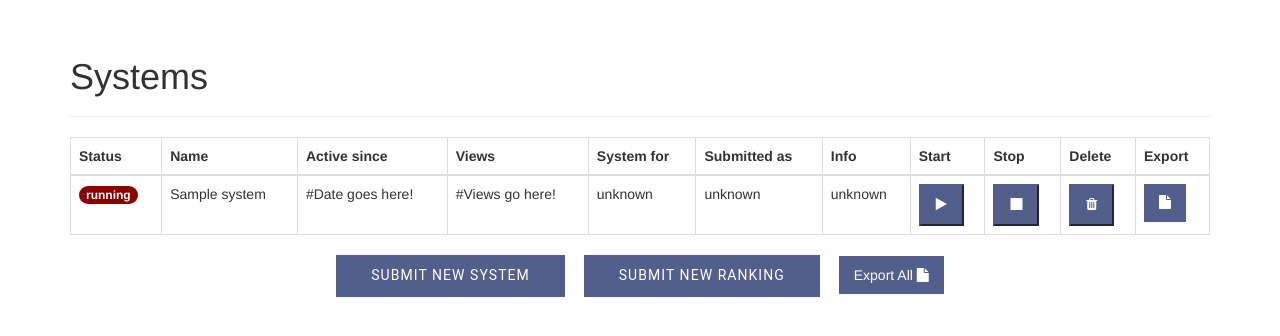
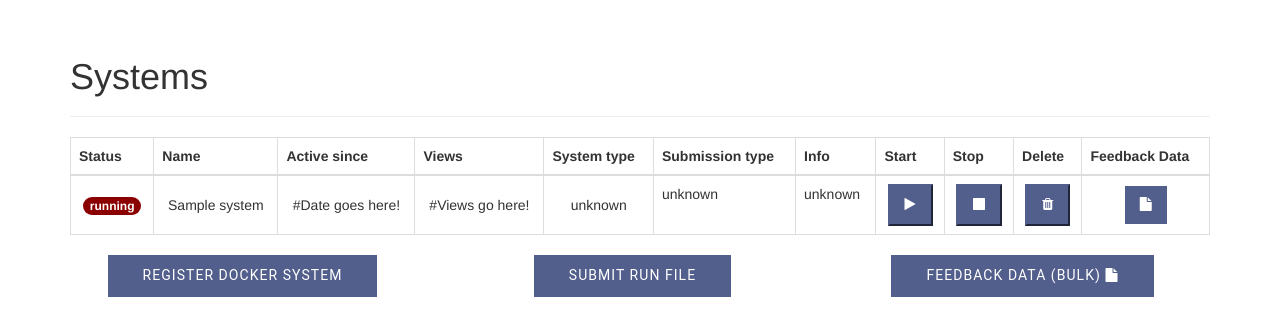
Before and after one commit to stella-project/stella-server, a Flask app: page /systems in a window 1280 px wide. Shown: the part 55-391 px from the top of the page. Run offline with Flask 2, Linux system fonts and the light colour scheme; a user stored in the database is signed in; tables that the repository leaves empty hold one stand-in row (values such as "Sample post"); some libraries are stand-ins or nearby versions.

Commit message:
update systems overview

```diff
--- a/web/app/templates/systems.html
+++ b/web/app/templates/systems.html
@@ -19,15 +19,15 @@
             <th scope="col">Name</th>
             <th scope="col">Active since</th>
             <th scope="col">Views</th>
-            <th scope="col">System for</th>
-            <th scope="col">Submitted as</th>
+            <th scope="col">System type</th>
+            <th scope="col">Submission type</th>
             <th scope="col">Info</th>
             {% if current_user.role.name != 'Participant' %}
                 <th scope="col">Start</th>
                 <th scope="col">Stop</th>
             {% endif %}
             <th scope="col">Delete</th>
-            <th scope="col">Export</th>
+            <th scope="col">Feedback Data</th>
         </tr>
         </thead>
         <tbody>
@@ -36,19 +36,19 @@
         {% for i in systems %}
             <tr>
                 {% if i.status == 'running' %}
-                    <td scope="row"><span class="badge badge-success">running</span></td>
+                    <td scope="row" style="text-align: center; vertical-align: middle;"><span class="badge badge-success">running</span></td>
                 {% elif i.status == 'submitted' %}
-                    <td scope="row"><span class="badge badge-secondary">submitted</span></td>
+                    <td scope="row" style="text-align: center; vertical-align: middle;"><span class="badge badge-secondary">submitted</span></td>
                 {% elif i.status == 'error' %}
-                    <td scope="row"><span class="badge badge-danger">error</span></td>
+                    <td scope="row" style="text-align: center; vertical-align: middle;"><span class="badge badge-danger">error</span></td>
                 {% else %}
-                    <td scope="row"><span class="badge badge-danger">running</span></td>
+                    <td scope="row" style="text-align: center; vertical-align: middle;"><span class="badge badge-danger">running</span></td>
                 {% endif %}
 
-                <td>{{ i.name  | replace("_"," ") }}</td>
-                <td>#Date goes here!</td>
-                <td>#Views go here!</td>
-                <td>
+                <td style="text-align: center; vertical-align: middle;">{{ i.name  | replace("_"," ") }}</td>
+                <td style="text-align: center; vertical-align: middle;">#Date goes here!</td>
+                <td style="text-align: center; vertical-align: middle;">#Views go here!</td>
+                <td style="text-align: center; vertical-align: middle;">
                     {% if i.type == 'RANK' %}
                         Ranking
                     {% elif i.type == 'REC' %}
@@ -59,30 +59,30 @@
                 </td>
 
                 {% if i.submitted == 'TREC' %}
-                    <td>TREC file</td>
-                    <td><a href="{{ url_for('main.downloadTREC', filename=i.url) }}" class="btnTable" role="button"
+                    <td style="text-align: center; vertical-align: middle;">TREC file</td>
+                    <td style="text-align: center; vertical-align: middle;"><a href="{{ url_for('main.downloadTREC', filename=i.url) }}" class="btnTable" role="button"
                        aria-disabled="true"><i class="fa fa-file"></i></a></td>
                 {% elif i.submitted == 'DOCKER' %}
-                    <td>Docker Container</td>
-                    <td><a href="{{ i.url }}">GitHub</a></td>
+                    <td style="text-align: center; vertical-align: middle;">Docker Container</td>
+                    <td style="text-align: center; vertical-align: middle;"><a href="{{ i.url }}">GitHub</a></td>
                 {% else %}
                     <td>unknown</td>
                     <td>unknown</td>
                 {% endif %}
 
                 {% if current_user.role.name != 'Participant' %}
-                    <td>
+                    <td style="text-align: center; vertical-align: middle;">
                         <button class="btnTable"><i class="fa fa-play"></i></button>
                     </td>
-                    <td>
+                    <td style="text-align: center; vertical-align: middle;">
                         <button class="btnTable"><i class="fa fa-stop"></i></button>
                     </td>
                 {% endif %}
-                <td>
+                <td style="text-align: center; vertical-align: middle;">
                     <button class="btnTable"><i class="fa fa-trash"></i></button>
                 </td>
-                <td>
-                    <a href="{{ url_for('main.download', system=i.id) }}" class="btnTable" role="button"
+                <td style="text-align: center; vertical-align: middle;">
+                    <a href="{{ url_for('main.download', system_id=i.id) }}" class="btnTable" role="button"
                        aria-disabled="true"><i class="fa fa-file"></i></a>
                 </td>
             </tr>
@@ -93,15 +93,19 @@
     </table>
 
     <div class="row border">
-        <div class="col-md-12 text-center">
+        <div class="col-md-4 text-center">
             <button type="button" class="btn btn-primary btn-lg" data-toggle="modal" data-target="#ModalContainer">
-                submit new system
+                register docker system
             </button>
+        </div>
+        <div class="col-md-4 text-center">
             <button type="button" class="btn btn-primary btn-lg" data-toggle="modal" data-target="#ModalTREC">
-                submit new ranking
+                submit run file
             </button>
-            <a href="{{ url_for('main.downloadAll') }}" class="btnTable" role="button"
-               aria-disabled="true">Export All <i class="fa fa-file"></i></a>
+        </div>
+        <div class="col-md-4 text-center">
+            <a href="{{ url_for('main.downloadAll') }}" class="btn btn-primary btn-lg" role="button"
+               aria-disabled="true">Feedback Data (Bulk) <i class="fa fa-file"></i></a>
         </div>
     </div>
 
```
